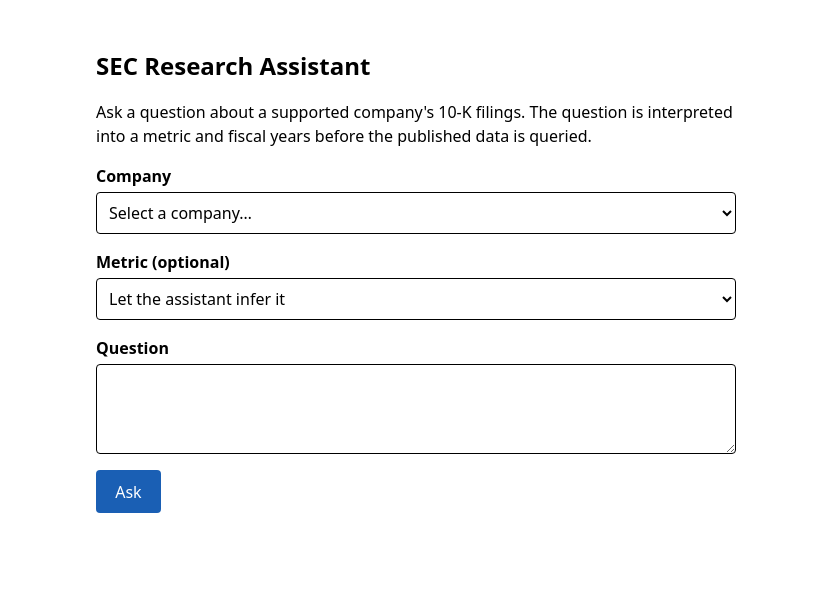
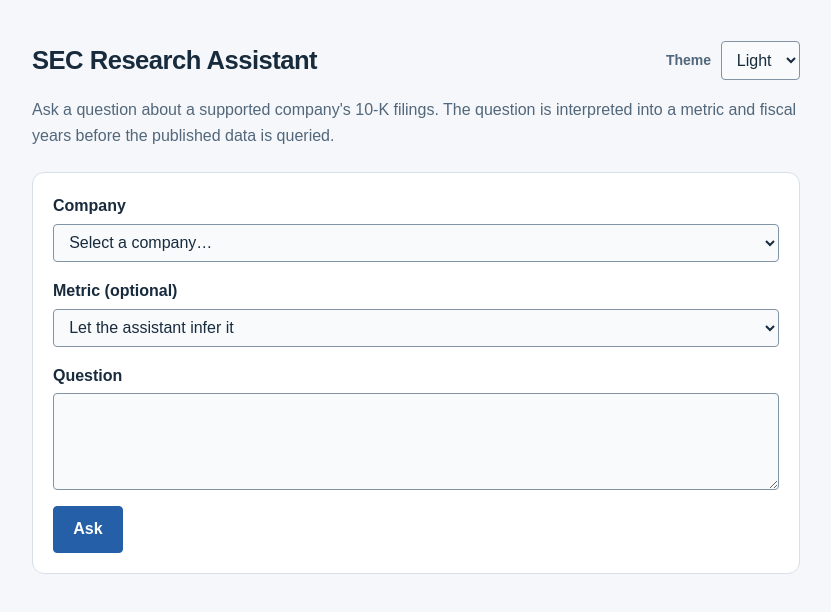
Before and after one commit to josoriov/sec-research-assistant, an Astro site in the folder web/: page / in a window 1280 px wide. Shown: the whole page, without its empty margins (224-1055 px from the left). Built offline with nearby package versions, Linux system fonts and the light colour scheme; Astro itself is replaced by a stand-in of ours.

Commit message:
feat(web): add accessible light and dark themes

```diff
--- a/web/src/pages/index.astro
+++ b/web/src/pages/index.astro
@@ -10,45 +10,119 @@
     <meta charset="utf-8" />
     <meta name="viewport" content="width=device-width, initial-scale=1" />
     <title>SEC Research Assistant</title>
+    <script is:inline>
+      let savedTheme;
+      try { savedTheme = localStorage.getItem('sec-research-theme'); } catch {}
+      document.documentElement.dataset.theme = ['light', 'dark'].includes(savedTheme)
+        ? savedTheme
+        : matchMedia('(prefers-color-scheme: dark)').matches ? 'dark' : 'light';
+    </script>
     <style>
-      :root { color-scheme: light dark; }
+      :root {
+        color-scheme: dark;
+        --background: #101820;
+        --surface: #182530;
+        --input: #111c26;
+        --text: #e7edf4;
+        --muted: #a9bacb;
+        --accent: #8ac7ff;
+        --button-text: #10202e;
+        --line: #3a4e62;
+        --field-line: #61778c;
+        --danger: #ffb4ab;
+        --danger-line: #c87b7e;
+        --danger-surface: #2f2128;
+        --selection: #244b70;
+      }
+      :root[data-theme="light"] {
+        color-scheme: light;
+        --background: #f5f7fa;
+        --surface: #ffffff;
+        --input: #f8fafc;
+        --text: #182b3d;
+        --muted: #52677b;
+        --accent: #245fa8;
+        --button-text: #ffffff;
+        --line: #d7e0e8;
+        --field-line: #8193a5;
+        --danger: #ab2939;
+        --danger-line: #c86673;
+        --danger-surface: #fff1f2;
+        --selection: #d8e9fc;
+      }
+      * { box-sizing: border-box; }
       body {
-        font: 16px/1.5 system-ui, sans-serif;
+        font: 16px/1.6 Arial, Helvetica, sans-serif;
         margin: 0;
-        padding: 2rem 1rem;
-        display: flex;
-        justify-content: center;
+        padding: 2.5rem 1rem;
+        color: var(--text);
+        background: var(--background);
       }
-      main { width: min(40rem, 100%); }
-      h1 { font-size: 1.5rem; }
-      .field { margin-block: 1rem; display: flex; flex-direction: column; gap: 0.25rem; }
+      main { width: min(48rem, 100%); min-width: 0; margin-inline: auto; }
+      .page-header { display: flex; align-items: center; justify-content: space-between; gap: 1rem; flex-wrap: wrap; }
+      h1 { font-size: 1.6rem; letter-spacing: -0.02em; margin: 0; }
+      .theme-control { display: flex; align-items: center; gap: 0.6rem; }
+      .theme-control label { font-size: 0.875rem; color: var(--muted); }
+      .intro { color: var(--muted); margin-block: 1rem 1.5rem; }
+      form { background: var(--surface); border: 1px solid var(--line); border-radius: 12px; padding: 0.25rem 1.25rem 1.25rem; }
+      a { color: var(--accent); }
+      a:focus-visible,
+      button:focus-visible,
+      select:focus-visible,
+      textarea:focus-visible,
+      summary:focus-visible {
+        outline: 3px solid var(--accent);
+        outline-offset: 3px;
+        border-radius: 3px;
+      }
+      ::selection { background: var(--selection); color: var(--text); }
+      .field { margin-block: 1rem; display: flex; flex-direction: column; gap: 0.3rem; }
       label { font-weight: 600; }
-      select, textarea, button { font: inherit; padding: 0.5rem; border-radius: 0.25rem; }
-      select, textarea { border: 1px solid currentColor; background: transparent; color: inherit; }
+      select, textarea, button { font: inherit; padding: 0.55rem 0.7rem; border-radius: 4px; }
+      select, textarea { border: 1px solid var(--field-line); background: var(--input); color: var(--text); }
+      select:hover, textarea:hover { border-color: var(--muted); }
       textarea { resize: vertical; }
       button {
-        border: 0;
-        background: #1a5fb4;
-        color: #fff;
+        border: 1px solid var(--accent);
+        background: var(--accent);
+        color: var(--button-text);
+        font-weight: 600;
         cursor: pointer;
         padding: 0.6rem 1.2rem;
       }
+      button:hover:not([disabled]) { filter: brightness(1.08); }
       button[disabled] { opacity: 0.6; cursor: progress; }
-      .error { color: #c01c28; margin: 0; }
-      #status { margin-block: 1rem 0; }
+      .secondary { border-color: var(--field-line); background: transparent; color: var(--text); font-weight: 400; font-size: 0.875rem; }
+      .error { color: var(--danger); margin: 0; }
+      #status { margin-block: 1rem 0; color: var(--muted); }
       #clarifications {
-        border: 1px solid #c01c28;
-        border-radius: 0.25rem;
-        padding: 0.5rem 1rem 0.5rem 1.75rem;
+        border: 1px solid var(--danger-line);
+        background: var(--danger-surface);
+        border-radius: 4px;
+        padding: 0.75rem 1rem 0.75rem 1.75rem;
         margin-block: 1rem;
       }
-      #request-error { border-left: 4px solid #c01c28; padding-left: 0.75rem; }
+      #request-error {
+        border-left: 4px solid var(--danger);
+        background: var(--danger-surface);
+        border-radius: 0 4px 4px 0;
+        padding: 0.6rem 0.75rem;
+      }
     </style>
   </head>
   <body>
     <main>
-      <h1>SEC Research Assistant</h1>
-      <p>
+      <header class="page-header">
+        <h1>SEC Research Assistant</h1>
+        <div class="theme-control">
+          <label for="theme">Theme</label>
+          <select id="theme" name="theme">
+            <option value="light">Light</option>
+            <option value="dark">Dark</option>
+          </select>
+        </div>
+      </header>
+      <p class="intro">
         Ask a question about a supported company's 10-K filings. The question is
         interpreted into a metric and fiscal years before the published data is
         queried.
@@ -101,7 +175,14 @@
       const statusEl = el('status');
       const clarificationsEl = el('clarifications');
       const errorEl = el('request-error');
+      const themeEl = el('theme');
       const fieldErrors = { company: el('company-error'), question: el('question-error') };
+
+      themeEl.value = document.documentElement.dataset.theme;
+      themeEl.addEventListener('change', () => {
+        document.documentElement.dataset.theme = themeEl.value;
+        try { localStorage.setItem('sec-research-theme', themeEl.value); } catch {}
+      });
 
       function render() {
         submitEl.disabled = state.submitting;
```
